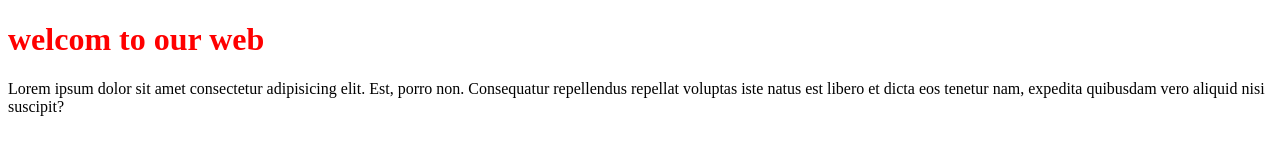
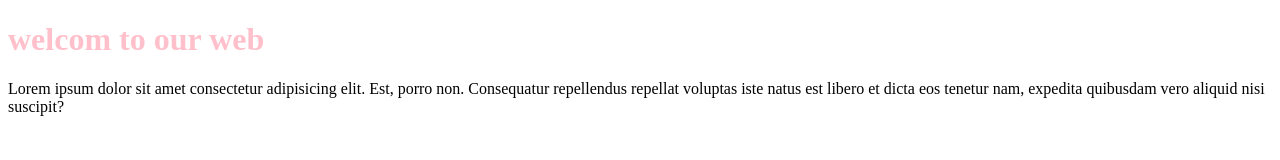
Before and after one commit to nbhavani163-byte/project-, a plain HTML site: page index.html in a window 1280 px wide. Drawn offline with Linux system fonts and the light colour scheme.

Commit message:
Update index.html

```diff
--- a/index.html
+++ b/index.html
@@ -6,10 +6,11 @@
     <title>Document</title>
 </head>
 <body>
-    <h1 style="color:red"> welcom to our web</h1>
+    <h1 style="color:pink"> welcom to our web</h1>
     <p>
         Lorem ipsum dolor sit amet consectetur adipisicing elit. Est, porro non. Consequatur repellendus repellat voluptas iste natus est libero et dicta eos tenetur nam, expedita quibusdam vero aliquid nisi suscipit?
     </p>
 
 </body>
+
 </html>
```
